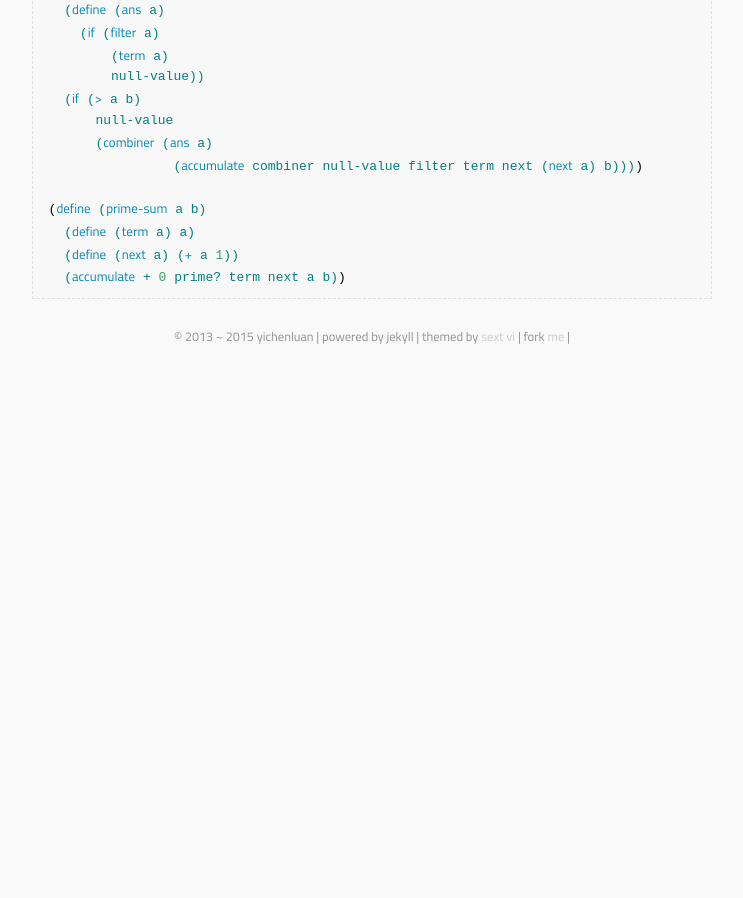
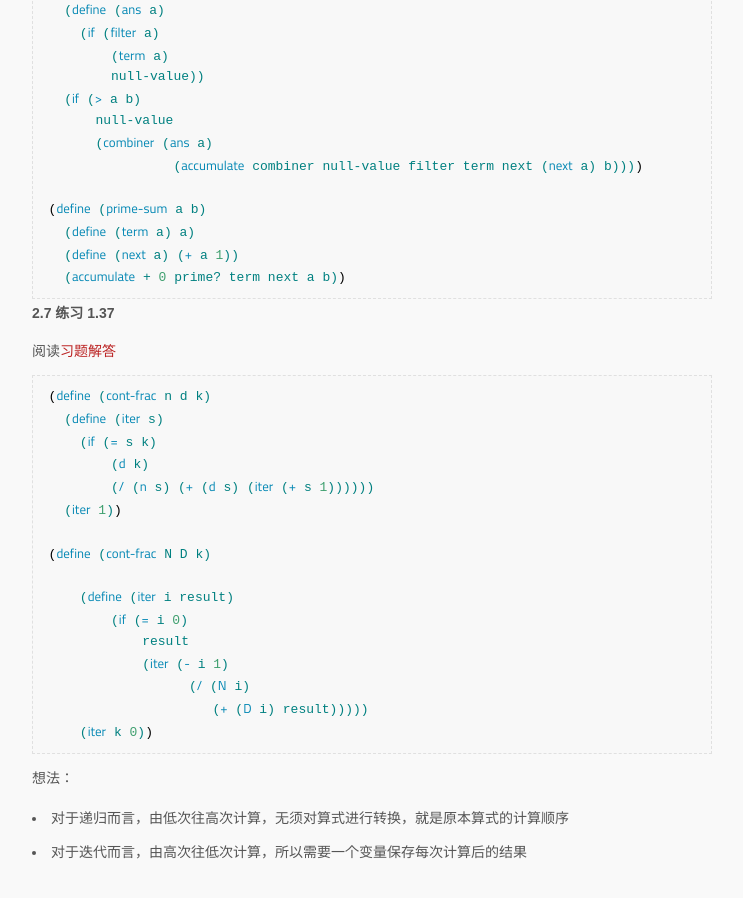
Before and after one commit to yichenluan/yichenluan.github.io, a Jekyll site: the page built from _posts/2015-7-26-SICP-1.md, in a window 1280 px wide and 900 px high, scrolled down 4673 px. Shown: the whole window, without its empty margins (268-1011 px from the left). Built offline with Jekyll 4.4.1, drawn with Linux system fonts in a browser that asks for light colours; some web fonts are replaced; Markdown is read by kramdown in place of the engine named in the settings; comment, search, counter and statistics services are not loaded; before the commit the page ends 5032 px from its top, so only the background shows below that.

Commit message:
add contents

````diff
--- a/_posts/2015-7-26-SICP-1.md
+++ b/_posts/2015-7-26-SICP-1.md
@@ -269,3 +269,31 @@ define 是我们所用的语言里最简单的抽象方法。
   (define (next a) (+ a 1))
   (accumulate + 0 prime? term next a b))
 ```
+
+#### 2.7 练习 1.37
+
+阅读[习题解答](http://sicp.readthedocs.org/en/latest/chp1/37.html)
+
+``` lisp
+(define (cont-frac n d k)
+  (define (iter s)
+    (if (= s k)
+        (d k)
+        (/ (n s) (+ (d s) (iter (+ s 1))))))
+  (iter 1))
+
+(define (cont-frac N D k)
+
+    (define (iter i result)
+        (if (= i 0)
+            result
+            (iter (- i 1)
+                  (/ (N i)
+                     (+ (D i) result)))))
+    (iter k 0))
+```
+
+想法：
+
+- 对于递归而言，由低次往高次计算，无须对算式进行转换，就是原本算式的计算顺序
+- 对于迭代而言，由高次往低次计算，所以需要一个变量保存每次计算后的结果
````
